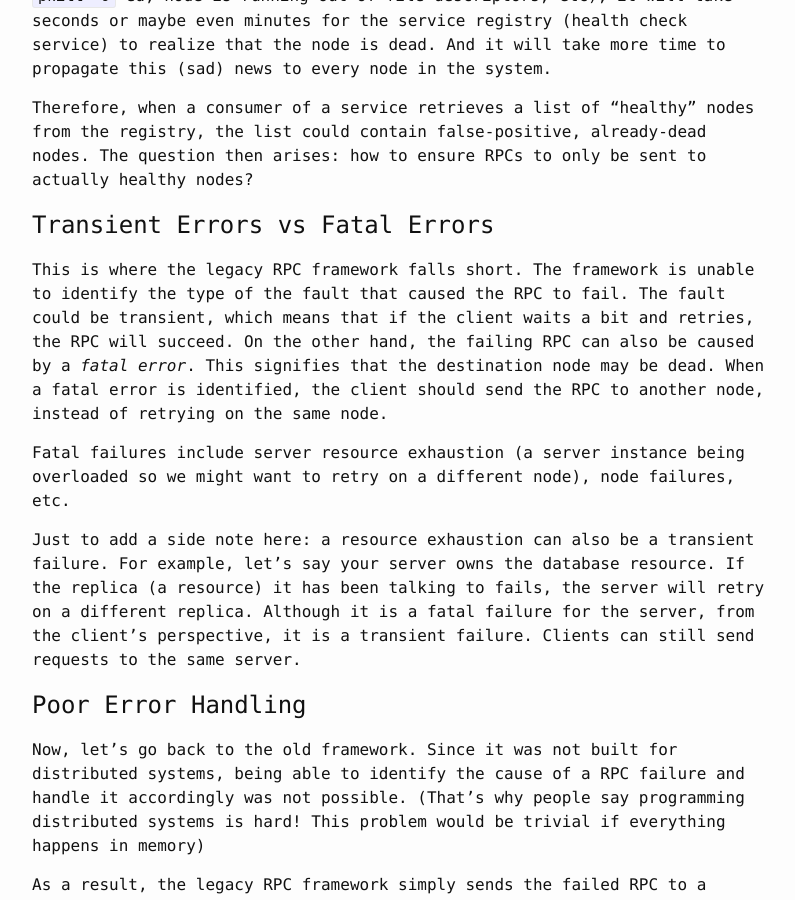
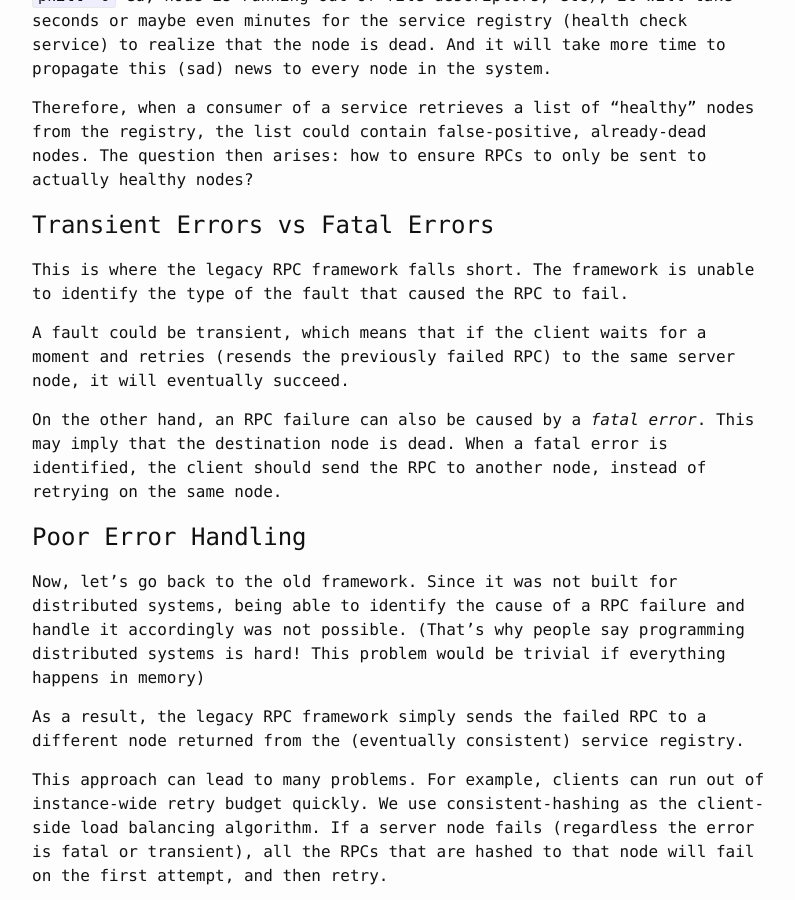
Before and after one commit to lpan/lpan.github.io, a Jekyll site: the page built from _posts/2018-05-04-migrating-to-grpc.md, in a window 1280 px wide and 900 px high, scrolled down 1584 px. Shown: the whole window, without its empty margins (238-1033 px from the left). Built offline with Jekyll 4.4.1, drawn with Linux system fonts in a browser that asks for light colours; comment, search, counter and statistics services are not loaded.

Commit message:
simplify more

```diff
--- a/_posts/2018-05-04-migrating-to-grpc.md
+++ b/_posts/2018-05-04-migrating-to-grpc.md
@@ -77,22 +77,16 @@ nodes?
 # Transient Errors vs Fatal Errors
 
 This is where the legacy RPC framework falls short. The framework is unable to
-identify the type of the fault that caused the RPC to fail. The fault could be
-transient, which means that if the client waits a bit and retries, the RPC will
-succeed. On the other hand, the failing RPC can also be caused by a *fatal
-error*. This signifies that the destination node may be dead. When a fatal error
-is identified, the client should send the RPC to another node, instead of
-retrying on the same node.
+identify the type of the fault that caused the RPC to fail.
 
-Fatal failures include server resource exhaustion (a server instance being
-overloaded so we might want to retry on a different node), node failures, etc.
+A fault could be transient, which means that if the client waits for a moment
+and retries (resends the previously failed RPC) to the same server node, it will
+eventually succeed.
 
-Just to add a side note here: a resource exhaustion can also be a transient
-failure. For example, let's say your server owns the database resource. If the
-replica (a resource) it has been talking to fails, the server will retry on a
-different replica. Although it is a fatal failure for the server, from the
-client's perspective, it is a transient failure. Clients can still send requests
-to the same server.
+On the other hand, an RPC failure can also be caused by a *fatal error*. This
+may imply that the destination node is dead. When a fatal error is identified,
+the client should send the RPC to another node, instead of retrying on the same
+node.
 
 # Poor Error Handling
 
```
